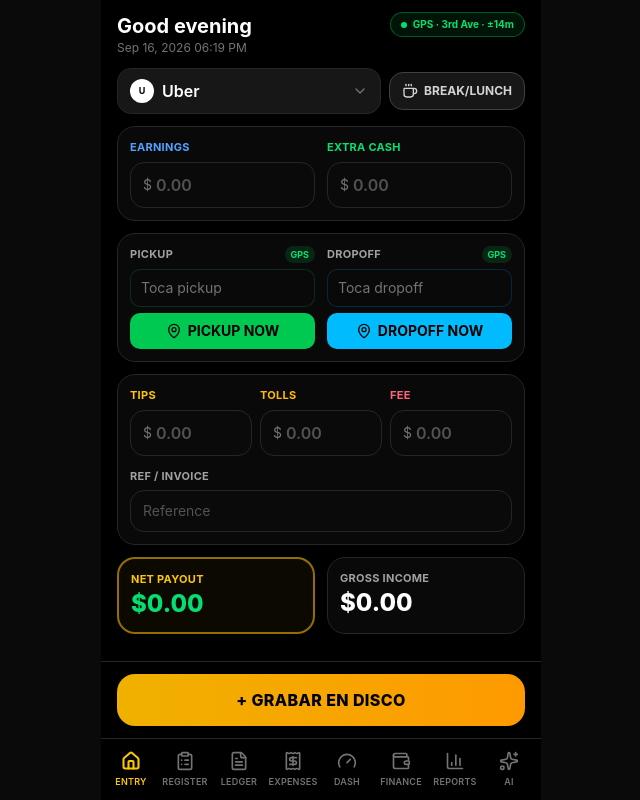
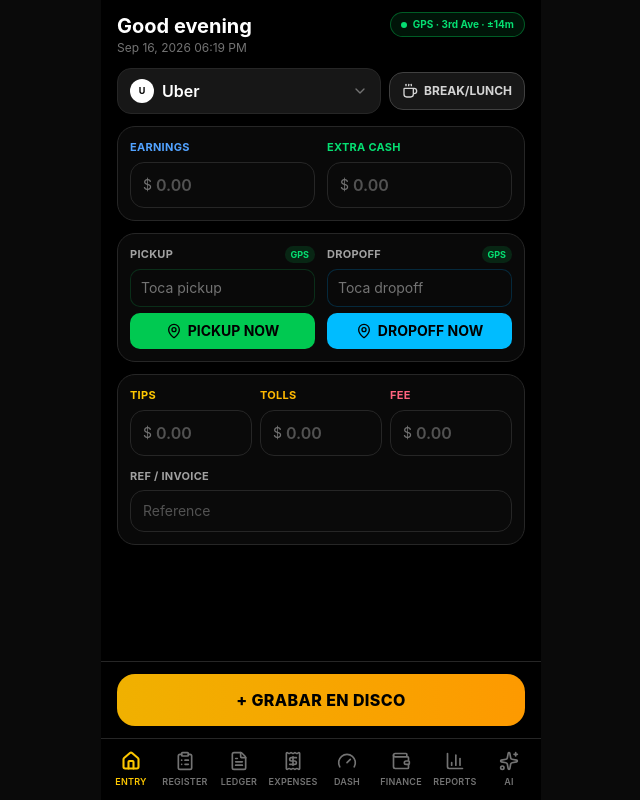
Before and after one commit to transittaxmc-create/claris, a Next.js app: page / in a window 1280 px wide. Shown: the whole page, without its empty margins (319-959 px from the left). Built offline with nearby package versions, Linux system fonts and the light colour scheme.

Commit message:
feat: simplify EntryScreen component by removing totals calculation and display

```diff
--- a/components/copiloto/entry-screen.tsx
+++ b/components/copiloto/entry-screen.tsx
@@ -1,9 +1,9 @@
 "use client"
 
-import { useEffect, useMemo, useState } from "react"
+import { useEffect, useState } from "react"
 import { ChevronDown, MapPin, Coffee, Loader2, X } from "lucide-react"
 import { cn } from "@/lib/utils"
-import { PLATFORMS, type Platform, type Trip, type LocationPoint, newTrip, money } from "./types"
+import { PLATFORMS, type Platform, type Trip, type LocationPoint, newTrip } from "./types"
 import { captureLocation } from "./geo"
 
 function MoneyField({
@@ -140,12 +140,6 @@ export function EntryScreen({
       [which === "pickup" ? "pickupLoc" : "dropoffLoc"]: undefined,
     }))
   }
-
-  const gross = useMemo(
-    () => draft.earnings + draft.extraCash + draft.tips + draft.toll,
-    [draft],
-  )
-  const net = useMemo(() => gross - draft.platformFee, [gross, draft.platformFee])
 
   const [now, setNow] = useState<Date | null>(null)
 
@@ -323,17 +317,6 @@ export function EntryScreen({
           </label>
         </section>
 
-        {/* Totals */}
-        <div className="grid grid-cols-2 gap-3">
-          <div className="rounded-2xl border-2 border-yellow-500/60 bg-yellow-500/5 p-3">
-            <p className="text-[11px] font-bold tracking-wide text-yellow-400">NET PAYOUT</p>
-            <p className="text-2xl font-extrabold text-green-400">{money(net)}</p>
-          </div>
-          <div className="rounded-2xl border border-neutral-800 bg-neutral-900/40 p-3">
-            <p className="text-[11px] font-bold tracking-wide text-neutral-400">GROSS INCOME</p>
-            <p className="text-2xl font-extrabold text-white">{money(gross)}</p>
-          </div>
-        </div>
       </div>
 
       {/* Sticky record button */}
```
